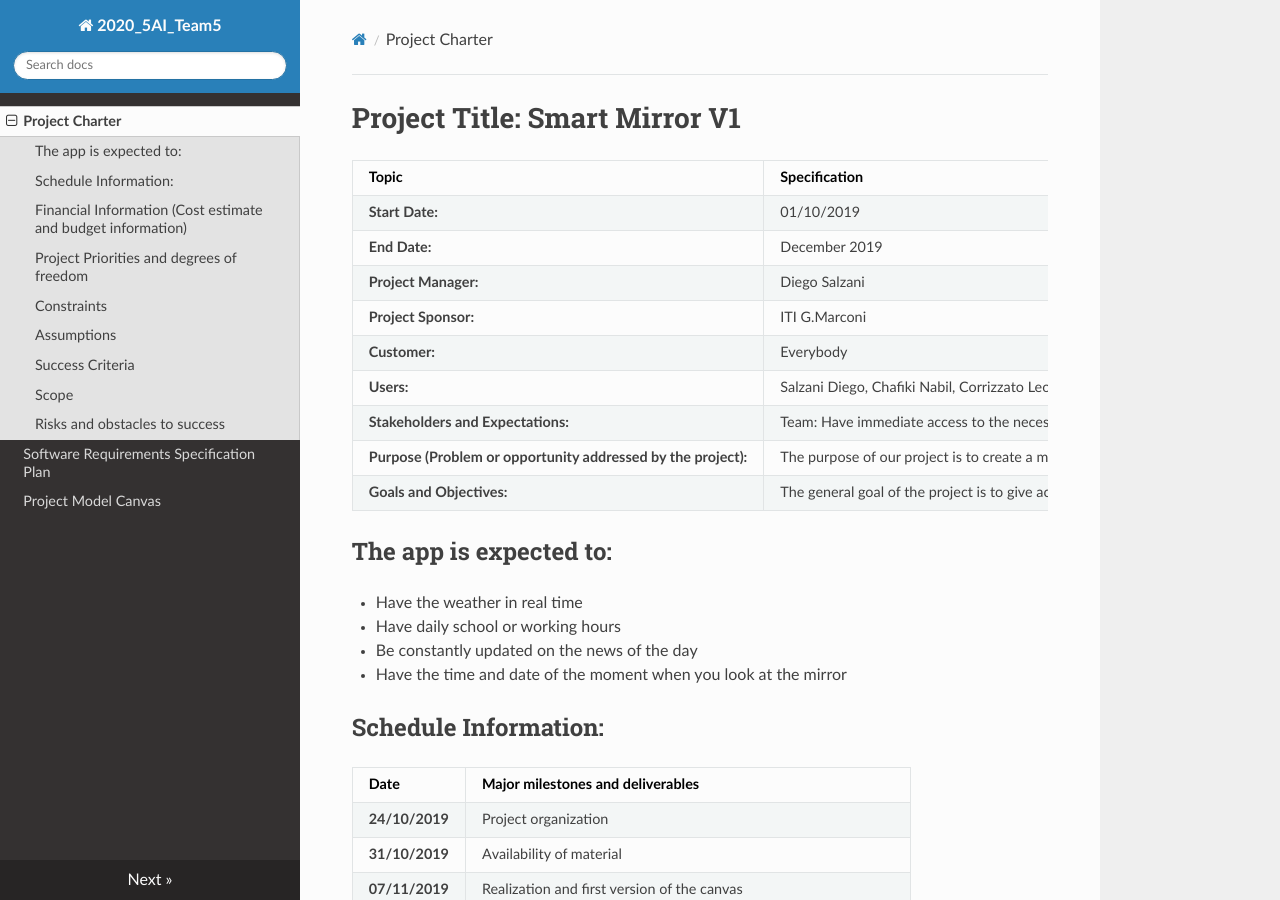
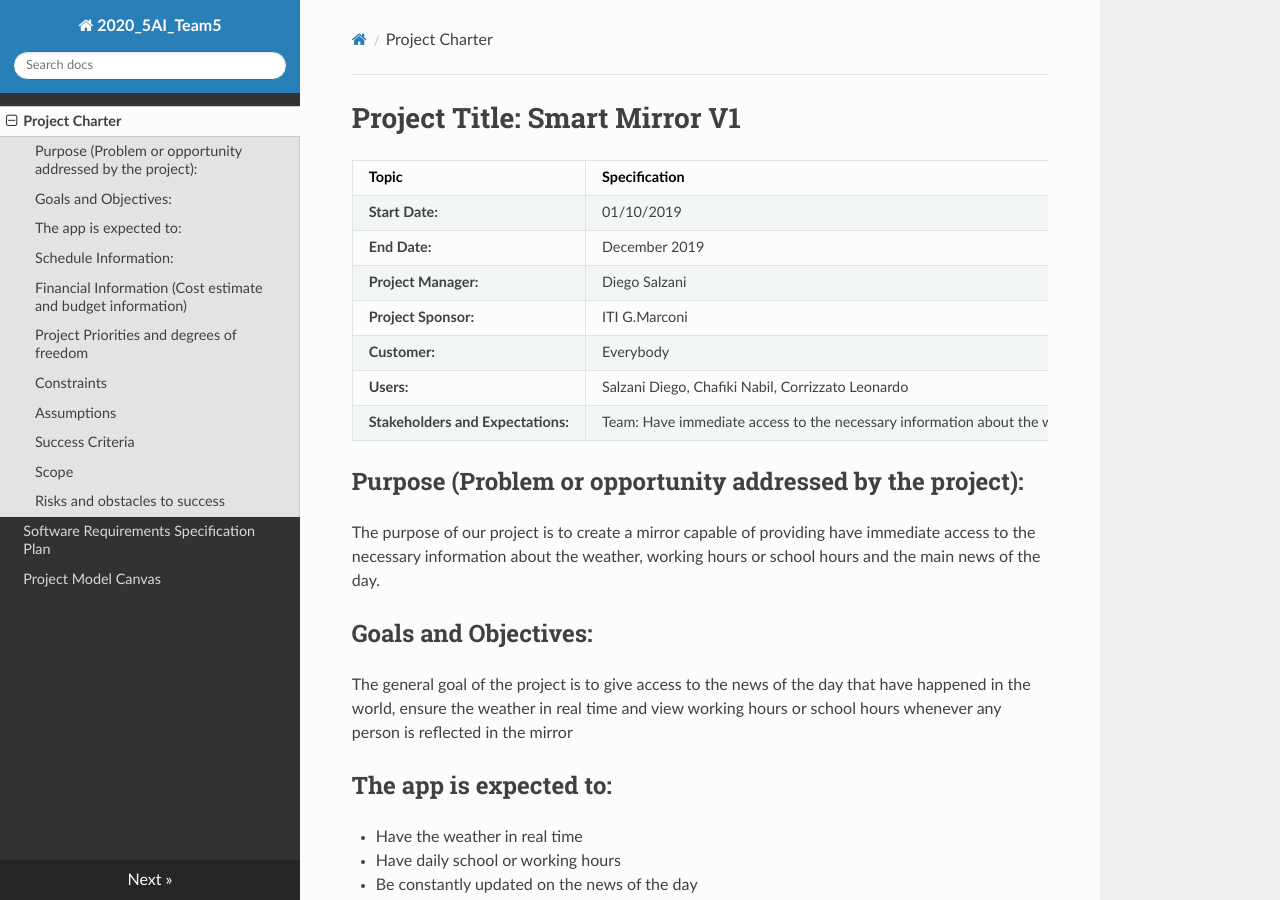
Before and after one commit to diegosalzani/smartmirror_5ai_team5, an MkDocs documentation site: the page built from docs/Project Charter.md, in a window 1280 px wide and 900 px high. Built offline with MkDocs 1.6.1, drawn with Linux system fonts in a browser that asks for light colours; nearby versions of some CDN libraries.

Commit message:
Update Project Charter.md

```diff
--- a/docs/Project Charter.md
+++ b/docs/Project Charter.md
@@ -9,8 +9,11 @@
 | **Customer:** | Everybody |
 | **Users:** | Salzani Diego, Chafiki Nabil, Corrizzato Leonardo |
 | **Stakeholders and Expectations:** | Team: Have immediate access to the necessary information about the weather, working hours or school hours and the main news of the dayProfessor Drago and Professor Bileddo: Have projects that can be submitted for the maturity examination and that can be used to solve common problems |
-| **Purpose (Problem or opportunity addressed by the project):** | The purpose of our project is to create a mirror capable of providing have immediate access to the necessary information about the weather, working hours or school hours and the main news of the day. |
-| **Goals and Objectives:** | The general goal of the project is to give access to the news of the day that have happened in the world, ensure the weather in real time and view working hours or school hours whenever any person is reflected in the mirror |
+
+## Purpose (Problem or opportunity addressed by the project):
+The purpose of our project is to create a mirror capable of providing have immediate access to the necessary information about the weather, working hours or school hours and the main news of the day.
+## Goals and Objectives:
+The general goal of the project is to give access to the news of the day that have happened in the world, ensure the weather in real time and view working hours or school hours whenever any person is reflected in the mirror
 
 ## The app is expected to:
 
```
